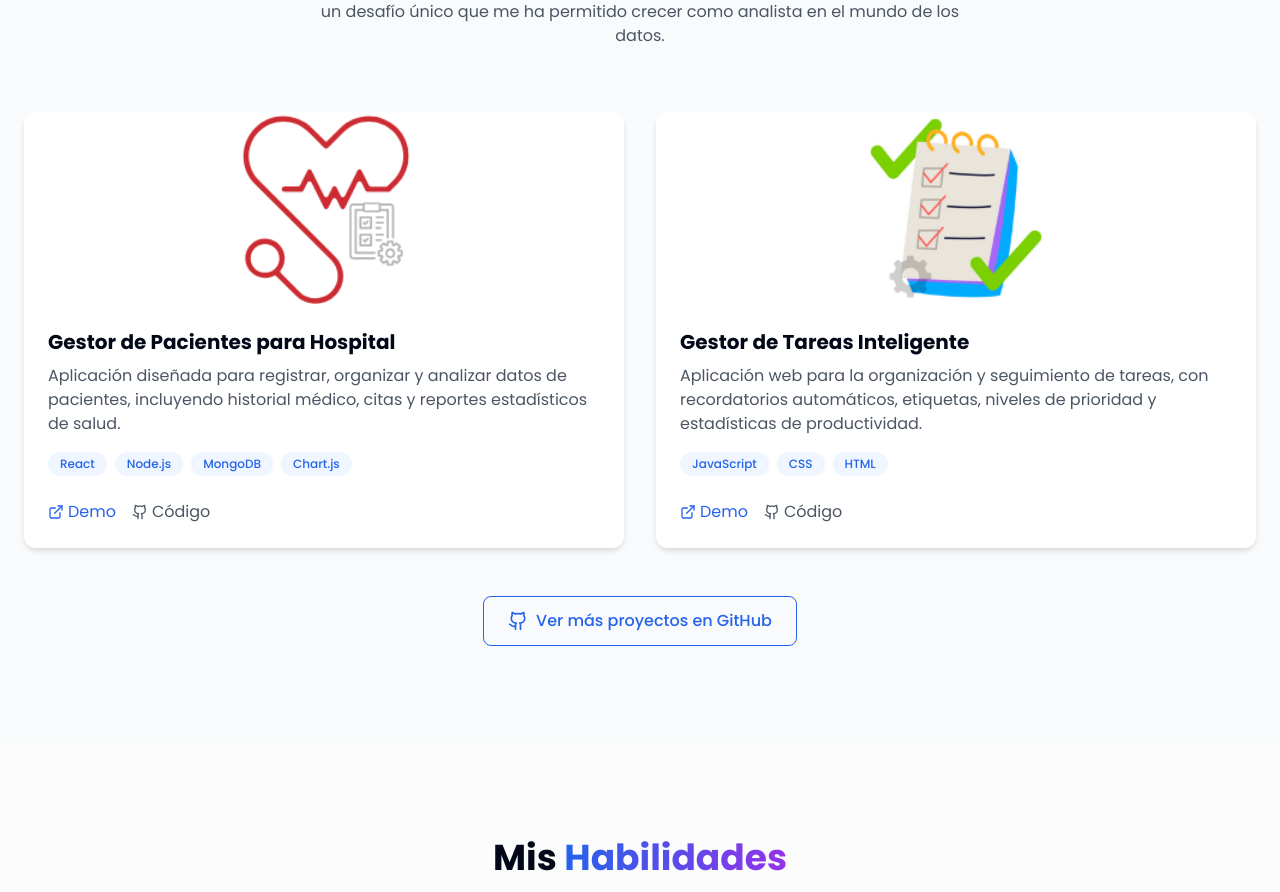
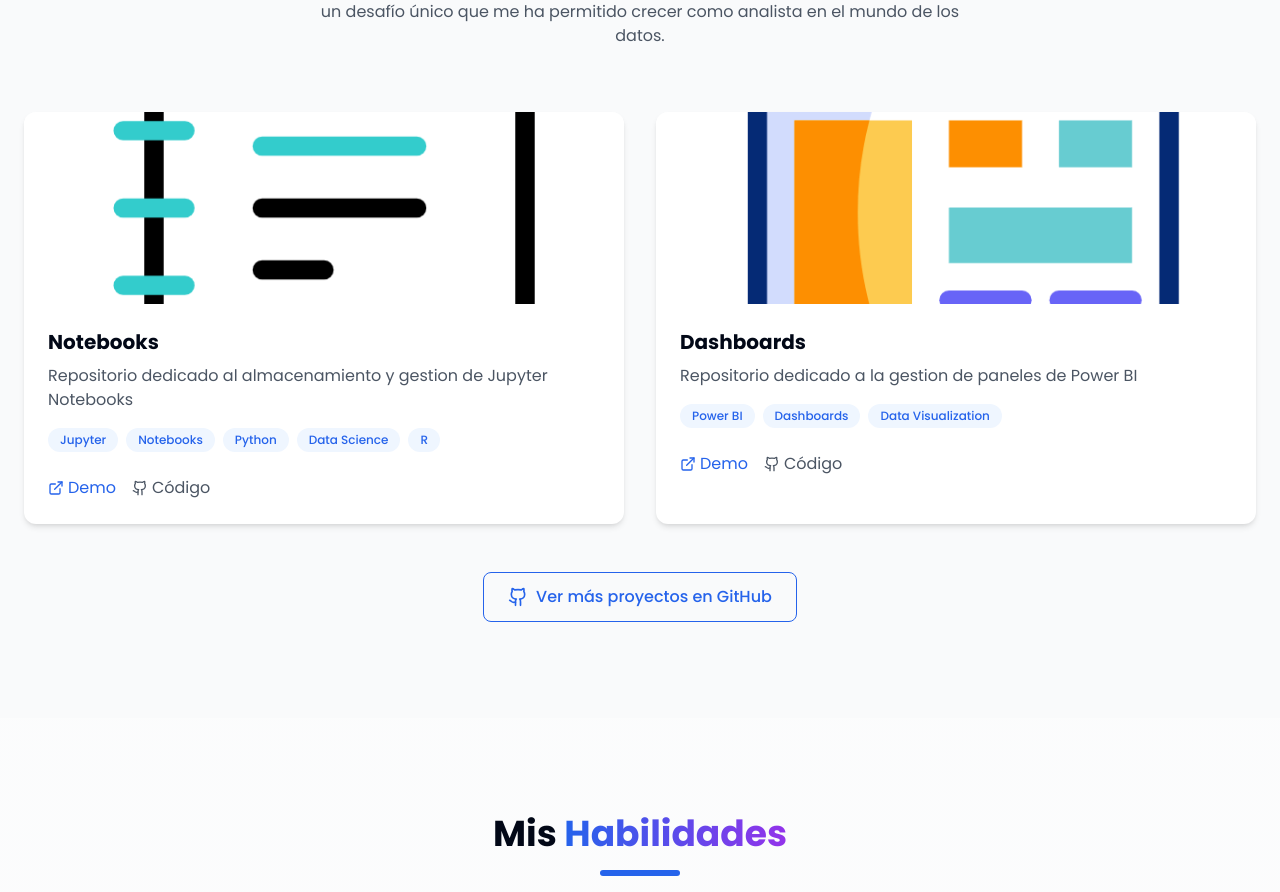
Before and after one commit to josecitooo/Mi-Portafolio, a React (Vite) app: page / in a window 1280 px wide. Shown: the part 1908-2800 px from the top of the page. Built offline with nearby package versions, Linux system fonts and the light colour scheme.

Commit message:
Cambios en los proyectos

```diff
--- a/src/components/Projects.jsx
+++ b/src/components/Projects.jsx
@@ -1,5 +1,5 @@
-import gestorPacientes from '../imagenes/gestor-pacientes.png';
-import taskManager from '../imagenes/task-manager.png';
+import dashboards from '../imagenes/dashboard.gif';
+import notebooks from '../imagenes/notebook.gif';
 import React, { useState } from 'react';
 import { motion } from 'framer-motion';
 import { ExternalLink, Github } from 'lucide-react';
@@ -7,25 +7,25 @@ import { ExternalLink, Github } from 'lucide-react';
 const projectsData = [
   {
     id: 1,
-    title: 'Gestor de Pacientes para Hospital',
-    description: 'Aplicación diseñada para registrar, organizar y analizar datos de pacientes, incluyendo historial médico, citas y reportes estadísticos de salud.',
-    tags: ['React', 'Node.js', 'MongoDB', 'Chart.js'],
-    imageAlt: 'Gestor de pacientes con datos clínicos',
-    imageDesc: 'Interfaz intuitiva para la gestión de pacientes con información médica detallada y reportes visuales',
-    imageSrc: gestorPacientes,
-    demoLink: 'https://youtu.be/rdGopSsEIXk',
-    codeLink: 'https://github.com/josecitooo/Gestor-Pacientes',
+    title: 'Notebooks',
+    description: 'Repositorio dedicado al almacenamiento y gestion de Jupyter Notebooks',
+    tags: ['Jupyter', 'Notebooks', 'Python', 'Data Science', 'R'],
+    imageAlt: 'Notebooks de Jupyter',
+    imageDesc: 'Colección de Notebooks para análisis de datos y aprendizaje automático',
+    imageSrc: notebooks,
+    demoLink: 'Video en proceso...',
+    codeLink: 'https://github.com/josecitooo/Notebooks',
   },
   {
     id: 2,
-    title: 'Gestor de Tareas Inteligente',
-    description: 'Aplicación web para la organización y seguimiento de tareas, con recordatorios automáticos, etiquetas, niveles de prioridad y estadísticas de productividad.',
-    tags: ['JavaScript', 'CSS', 'HTML'],
-    imageAlt: 'Aplicación de gestión de tareas',
-    imageDesc: 'Interfaz moderna para crear, editar y visualizar tareas con reportes de desempeño personal',
-    imageSrc: taskManager,
-    demoLink: 'https://youtu.be/Pc_SGzpLte0?si=8DIZtOj9B3G392EE',
-    codeLink: 'https://github.com/josecitooo/Task-Manager',
+    title: 'Dashboards',
+    description: 'Repositorio dedicado a la gestion de paneles de Power BI',
+    tags: ['Power BI', 'Dashboards', 'Data Visualization'],
+    imageAlt: 'Dashboards de Power BI',
+    imageDesc: 'Colección de paneles interactivos para análisis de datos',
+    imageSrc: dashboards,
+    demoLink: 'Video en proceso...',
+    codeLink: 'https://github.com/josecitooo/Dashboards',
   },
 ];
 
```
Also changed, not shown: src/imagenes/dashboard.gif (added), src/imagenes/notebook.gif (added).
